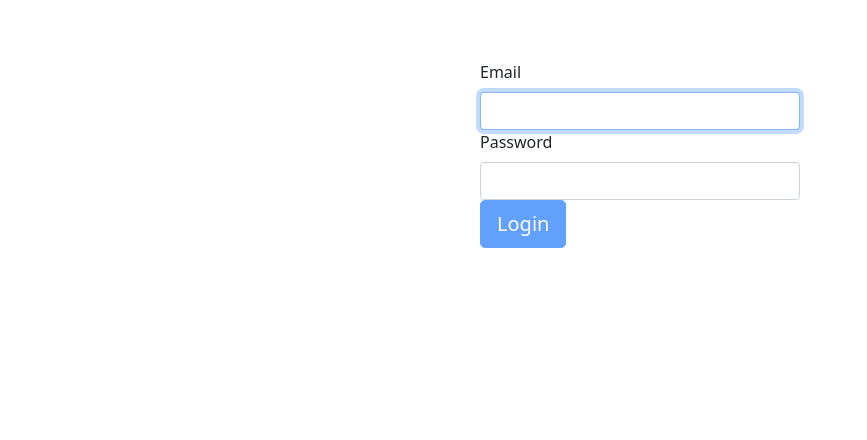
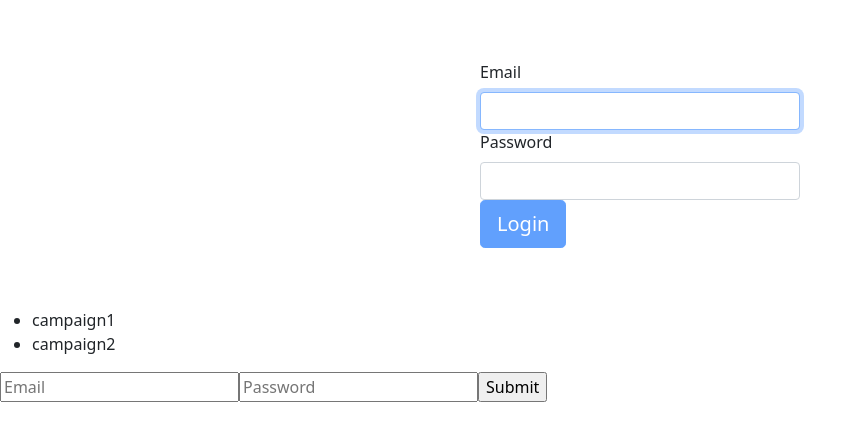
Before and after one commit to JohnbelMDev/Promise, a React (Create React App) app in the folder frontend/: page /campaignForm in a window 1280 px wide. Shown: the top 440 px of the page, without its empty margins (0-867 px from the left). Built offline with nearby package versions, Linux system fonts and the light colour scheme.

Commit message:
added component

```diff
--- a/frontend/src/App.js
+++ b/frontend/src/App.js
@@ -2,14 +2,37 @@
 import React from 'react'
 import { BrowserRouter as  Route } from 'react-router-dom';
 import Login from "./Components/Login/Login.js";
+import CampaignForm from "./Components/Campaignform/Campaignform.js";
 
-
+ function CampaignList(){
+   const campaigns = ["campaign1", "campaign2"];
+   return(
+      <>
+      <ul>
+        {campaigns.map(c => <li>{c}</li>)}
+      </ul>
+  </>
+   );
+ }
 function App() {
   return(
+    <>
   <Route exact path="/login">
   <Login />
+  <CampaignList/>
 </Route>
+<Route exact path="/campaignForm">
+  <CampaignForm />
+</Route>
+</>
+
   )
 }
 
 export default App;
+
+
+
+
+// https://codepen.io/danbuda/pen/gNYEdv
+// https://www.youtube.com/watch?v=kByiWTWdpww&ab_channel=uidotdev
--- a/frontend/src/Components/Campaignform/Campaignform.js
+++ b/frontend/src/Components/Campaignform/Campaignform.js
@@ -15,7 +15,7 @@ function CampaignForm() {
 
        <input type = "text" name='email'{...register('email', { required: true })}placeholder='Email' />
        <input  type= 'password' name='password' {...register('password', { required: true })} placeholder='Password'/>
-       {errors.password && <p> Password is invalid </p>}
+       {/* {errors.password && <p> Password is invalid </p>} */}
 
         <input type = "submit"/>
        </form>
```
